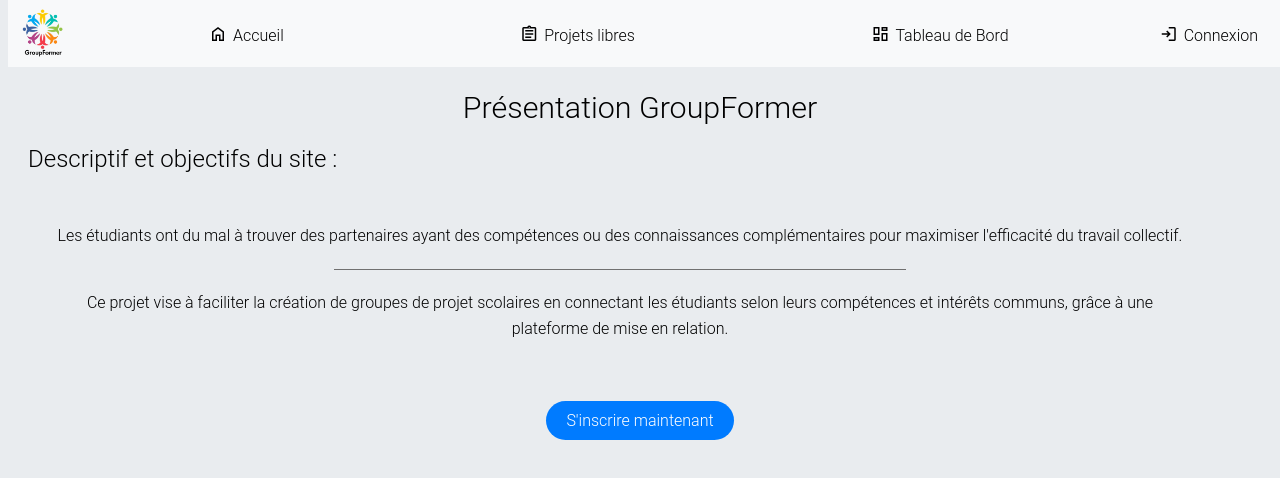
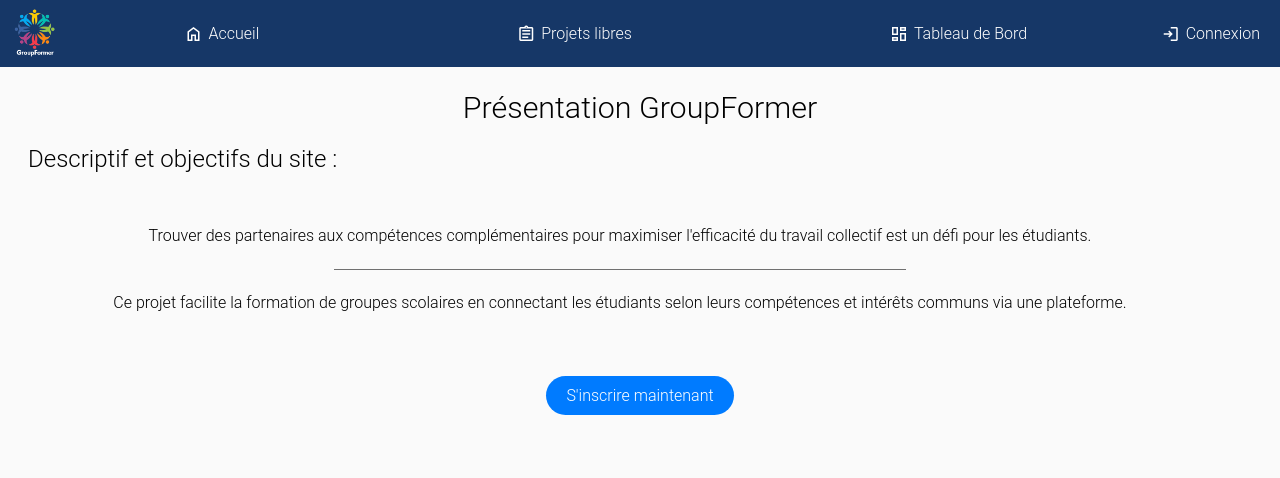
Before and after one commit to SaadaLaura/GroupFormer, an Angular app in the folder front/: page /home in a window 1280 px wide. Shown: the top 478 px of the page. Built offline with nearby package versions, Linux system fonts and the light colour scheme.

Commit message:
Change color, fond et logo

```diff
--- a/front/src/app/free-projects/free-projects.component.html
+++ b/front/src/app/free-projects/free-projects.component.html
@@ -1,4 +1,3 @@
-<div class="free-projects-container">
 <app-navbar></app-navbar>
 <br>
 <h2 class="title-page">Projets libres</h2>
@@ -114,4 +113,3 @@
     <button class="alert-button" (click)="cancelAlert()">Annuler</button>
   </div>
 </div>
-</div>
--- a/front/src/app/free-projects/free-projects.component.scss
+++ b/front/src/app/free-projects/free-projects.component.scss
@@ -1,8 +1,4 @@
-.free-projects-container {
-  display: flex;
-  flex-direction: column;
-  min-height: 100vh;
-}
+
 
 .filters {
   display: flex;
--- a/front/src/app/home/home.component.html
+++ b/front/src/app/home/home.component.html
@@ -6,13 +6,11 @@
     <section class="description-section">
         <div class="description-content">
             <p>
-                Les étudiants ont du mal à trouver des partenaires ayant des compétences
-                ou des connaissances complémentaires pour maximiser l'efficacité du travail collectif.
+                Trouver des partenaires aux compétences complémentaires pour maximiser l'efficacité du travail collectif est un défi pour les étudiants.
             </p>
             <hr class="separator" />
             <p>
-                Ce projet vise à faciliter la création de groupes de projet scolaires en connectant les étudiants
-                selon leurs compétences et intérêts communs, grâce à une plateforme de mise en relation.
+                Ce projet facilite la formation de groupes scolaires en connectant les étudiants selon leurs compétences et intérêts communs via une plateforme.
             </p>
         </div>
     </section>
--- a/front/src/app/navbar/navbar.component.html
+++ b/front/src/app/navbar/navbar.component.html
@@ -1,6 +1,6 @@
 <header class="navbar" *ngIf="!isLoading">
   <div class="navbar-logo">
-    <img src="assets/img/logo_groupFormer.png" alt="GroupFormer Logo" class="project-logo">
+    <img src="assets/img/logo_groupFormerBlanc.png" alt="GroupFormer Logo" class="project-logo">
   </div>
   <nav class="navbar-menu">
     <a (click)="navigateTo('home')">
--- a/front/src/app/navbar/navbar.component.scss
+++ b/front/src/app/navbar/navbar.component.scss
@@ -3,13 +3,13 @@
   justify-content: space-between;
   align-items: center;
   padding: 5px 10px;
-  background-color: #f8f9fa;
-  position: fixed; /* Rendre la barre de navigation fixe */
-  top: 0; /* Positionner en haut de la page */
-  width: 100%; /* Prendre toute la largeur de la page */
-  z-index: 1000; /* Assurer que la barre de navigation est au-dessus des autres éléments */
-  background-color: #f8f9fa;
-
+  background-color: #163767;
+  position: fixed;
+  top: 0;
+  left: 0;
+  width: 100%;
+  z-index: 1000;
+  box-sizing: border-box;
 }
 
 .navbar-logo {
@@ -23,20 +23,19 @@
 }
 
 .navbar-menu {
-  flex: 20;
+  flex: 1;
   display: flex;
-  justify-content: space-between;
+  justify-content: space-around;
   gap: 10px;
-  margin: 0 130px;
 }
 
 .navbar-menu a {
   display: flex;
-  align-items: flex-end;
+  align-items: center;
   padding: 5px 10px;
   text-align: center;
   text-decoration: none;
-  color: black;
+  color: white;
   border-radius: 10px;
   transition: background-color 0.3s;
   cursor: pointer;
@@ -52,7 +51,7 @@
 }
 
 .navbar-menu a:hover {
-  background-color: #e9ecef;
+  background-color: #1b4a8a;
 }
 
 .navbar-profil {
@@ -61,17 +60,16 @@
   gap: 10px;
   position: relative;
   width: auto;
-  margin-right: 10px;
 }
 
 .navbar-profil a,
 .ng-template a {
   display: flex;
-  align-items: flex-end;
+  align-items: center;
   padding: 5px 10px;
   text-align: center;
   text-decoration: none;
-  color: black;
+  color: white;
   border-radius: 10px;
   transition: background-color 0.3s;
   cursor: pointer;
@@ -90,7 +88,7 @@
 
 .navbar-profil a:hover,
 .ng-template a:hover {
-  background-color: #e9ecef;
+  background-color: #1b4a8a;
 }
 
 .initials {
--- a/front/src/styles.scss
+++ b/front/src/styles.scss
@@ -4,7 +4,7 @@
     font-weight: 300;
 }
 body {
-    background-color: #e9ecef; // Couleur de fond pour toute la page
+    background-color: #fafafa; // Couleur de fond pour toute la page
 }
 
 .title-page {
@@ -13,4 +13,6 @@
     font-size: 2rem;
     margin-top: 50px;
     margin-bottom: 20px;
+    color : #163767;
+    font-weight: bold;
 }
```
Also changed, not shown: front/src/assets/img/logo_groupFormerBlanc.png (added). Lines whose indentation alone changed are shown as unchanged.
